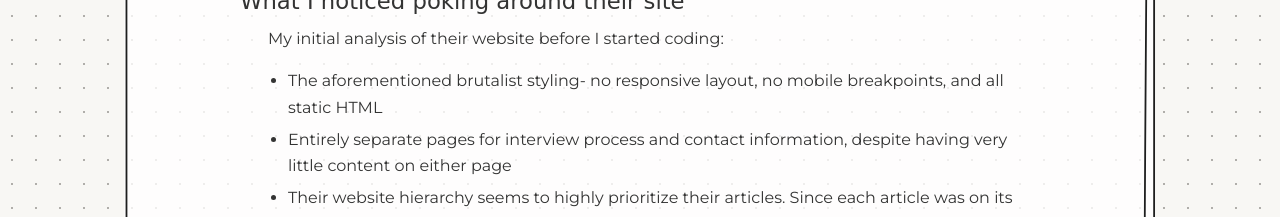
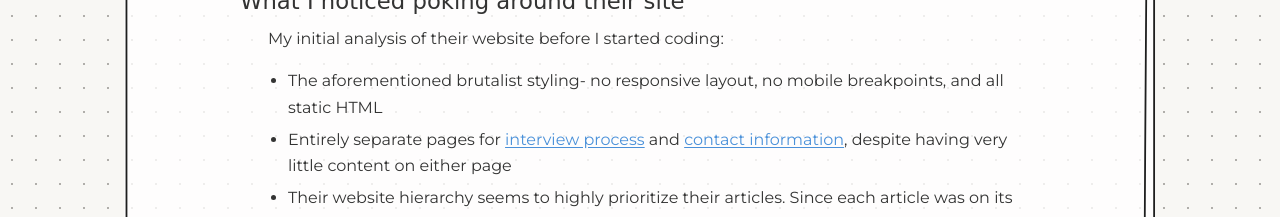
Before and after one commit to HelenHighwater1/anyway-i-shipped-it, a Next.js app: page /posts/mechanize in a window 1280 px wide. Shown: the part 980-1197 px from the top of the page. Built offline with nearby package versions, Linux system fonts and the light colour scheme; a web font is replaced by a local one.

Commit message:
added rejected stamp

```diff
--- a/app/(site)/posts/[slug]/page.jsx
+++ b/app/(site)/posts/[slug]/page.jsx
@@ -4,6 +4,7 @@ import Image from 'next/image';
 import { notFound } from 'next/navigation';
 import { compileMDX } from 'next-mdx-remote/rsc';
 import MdxCenterFigure from '@/components/post/MdxCenterFigure';
+import MdxClickableImage from '@/components/post/MdxClickableImage';
 import MdxMediaAside from '@/components/post/MdxMediaAside';
 import MdxPostVideo from '@/components/post/MdxPostVideo';
 import PostNav from '@/components/post/PostNav';
@@ -100,6 +101,7 @@ export default async function PostPage({ params }) {
       components: {
         img: MdxImage,
         MdxCenterFigure,
+        MdxClickableImage,
         MdxMediaAside,
         MdxPostVideo,
       },
--- /dev/null
+++ b/components/post/MdxClickableImage.jsx
@@ -0,0 +1,67 @@
+'use client';
+
+import { useCallback, useRef } from 'react';
+import styles from './MdxClickableImage.module.css';
+import dialogStyles from './MdxImageLightbox.module.css';
+
+/**
+ * Inline text that opens a lightbox image on click.
+ * Reuses the MdxImageLightbox dialog styles for visual consistency.
+ */
+export default function MdxClickableImage({ src, alt, label }) {
+  const dialogRef = useRef(null);
+
+  const open = useCallback(() => {
+    dialogRef.current?.showModal();
+  }, []);
+
+  const close = useCallback(() => {
+    dialogRef.current?.close();
+  }, []);
+
+  if (!src || !label) return label ?? null;
+
+  return (
+    <>
+      <button
+        type="button"
+        className={styles.trigger}
+        onClick={open}
+        aria-haspopup="dialog"
+      >
+        {label}
+      </button>
+      <dialog
+        ref={dialogRef}
+        className={dialogStyles.dialog}
+        aria-label={alt ?? label}
+      >
+        <div
+          className={dialogStyles.dialogFill}
+          onClick={close}
+          role="presentation"
+        >
+          <div
+            className={dialogStyles.dialogInner}
+            onClick={(e) => e.stopPropagation()}
+            role="presentation"
+          >
+            <button
+              type="button"
+              className={dialogStyles.close}
+              onClick={close}
+              aria-label="Close image"
+            >
+              Close
+            </button>
+            <img
+              src={src}
+              alt={alt ?? label}
+              className={dialogStyles.lightboxImg}
+            />
+          </div>
+        </div>
+      </dialog>
+    </>
+  );
+}
--- /dev/null
+++ b/components/post/MdxClickableImage.module.css
@@ -0,0 +1,26 @@
+.trigger {
+  color: var(--sketch-blue);
+  text-decoration: underline;
+  text-underline-offset: 0.15em;
+  cursor: pointer;
+  border: none;
+  background: none;
+  padding: 0;
+  margin: 0;
+  font: inherit;
+  line-height: inherit;
+}
+
+.trigger:hover {
+  text-decoration-thickness: 2px;
+}
+
+.trigger:focus {
+  outline: none;
+}
+
+.trigger:focus-visible {
+  outline: 2px solid var(--sketch-blue);
+  outline-offset: 2px;
+  border-radius: 2px;
+}
--- a/components/post/MdxPostVideo.jsx
+++ b/components/post/MdxPostVideo.jsx
@@ -4,8 +4,9 @@ import styles from './MdxPostVideo.module.css';
 
 /**
  * MDX: centered post video (BLOG_STANDARDS: loop, muted, no mobile autoplay).
+ * Optional `stamp` src overlays an image on the top-right corner.
  */
-export default function MdxPostVideo({ src, poster }) {
+export default function MdxPostVideo({ src, poster, stamp, stampAlt }) {
   if (!src || typeof src !== 'string') return null;
 
   return (
@@ -17,6 +18,14 @@ export default function MdxPostVideo({ src, poster }) {
       >
         <VideoPlayer src={src} poster={poster} />
       </SketchBox>
+      {stamp && (
+        <img
+          src={stamp}
+          alt={stampAlt ?? ''}
+          className={styles.stamp}
+          aria-hidden="true"
+        />
+      )}
     </div>
   );
 }
--- a/components/post/MdxPostVideo.module.css
+++ b/components/post/MdxPostVideo.module.css
@@ -1,7 +1,19 @@
 .root {
+  position: relative;
   margin: 2rem auto 0;
   width: 100%;
   max-width: min(50rem, 100%);
+}
+
+.stamp {
+  position: absolute;
+  top: 2.5rem;
+  right: 0.75rem;
+  width: 300px;
+  transform: rotate(25deg);
+  pointer-events: none;
+  z-index: 20;
+  opacity: 0.85;
 }
 
 .frame {
--- a/posts/mechanize/content.mdx
+++ b/posts/mechanize/content.mdx
@@ -22,7 +22,7 @@ The more I clicked through though, the more I considered what I would do differe
 My initial analysis of their website before I started coding:
 
 - The aforementioned brutalist styling- no responsive layout, no mobile breakpoints, and all static HTML
-- Entirely separate pages for interview process and contact information, despite having very little content on either page
+- Entirely separate pages for <MdxClickableImage src="/posts/mechanize/assets/interview_info.png" alt="Mechanize interview process page" label="interview process" /> and <MdxClickableImage src="/posts/mechanize/assets/contact_page.png" alt="Mechanize contact information page" label="contact information" />, despite having very little content on either page
 - Their website hierarchy seems to highly prioritize their articles. Since each article was on its own page, it had its own URL- this could be an optimization in sharing for posts on social media, LinkedIn, etc.
 - They do have a small section for their investment backers- which has some heavy hitters, but it was at the bottom of the page and didn't seem too in-your-face. I'm thinking that was a subtle flex- nice.
 
@@ -96,4 +96,8 @@ That went out around 5pm that same day. My rejection came the next day- Saturday
 
 And thus began my new strategy. So far, not at all effective for jobs, but engaging for me.
 
-<MdxPostVideo src="/posts/mechanize/assets/mechanize%20glow-up.mp4" />
+<MdxPostVideo
+  src="/posts/mechanize/assets/mechanize%20glow-up.mp4"
+  stamp="/posts/mechanize/assets/rejected.png"
+  stampAlt="REJECTED stamp"
+/>
```
Also changed, not shown: posts/mechanize/assets/hiring-process.png (added), posts/mechanize/assets/rejected.png (added).
